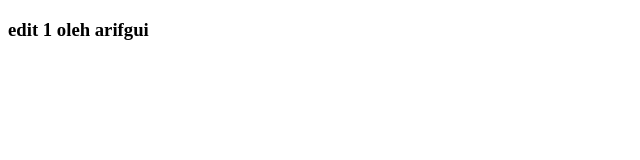
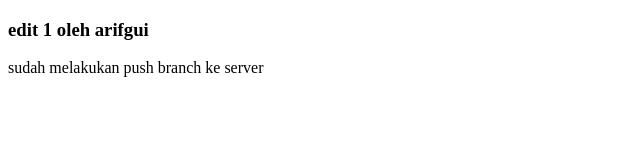
Before and after one commit to kalmipa21/Tugas-GUI, a plain HTML site: page index.html in a window 1280 px wide. Shown: the whole page, without its empty margins (0-640 px from the left). Drawn offline with Linux system fonts and the light colour scheme.

Commit message:
push branch arifgui to github

```diff
--- a/index.html
+++ b/index.html
@@ -8,5 +8,6 @@
 </head>
 <body>
     <h3>edit 1 oleh arifgui</h3>
+    <p>sudah melakukan push branch ke server</p>
 </body>
 </html>
```
